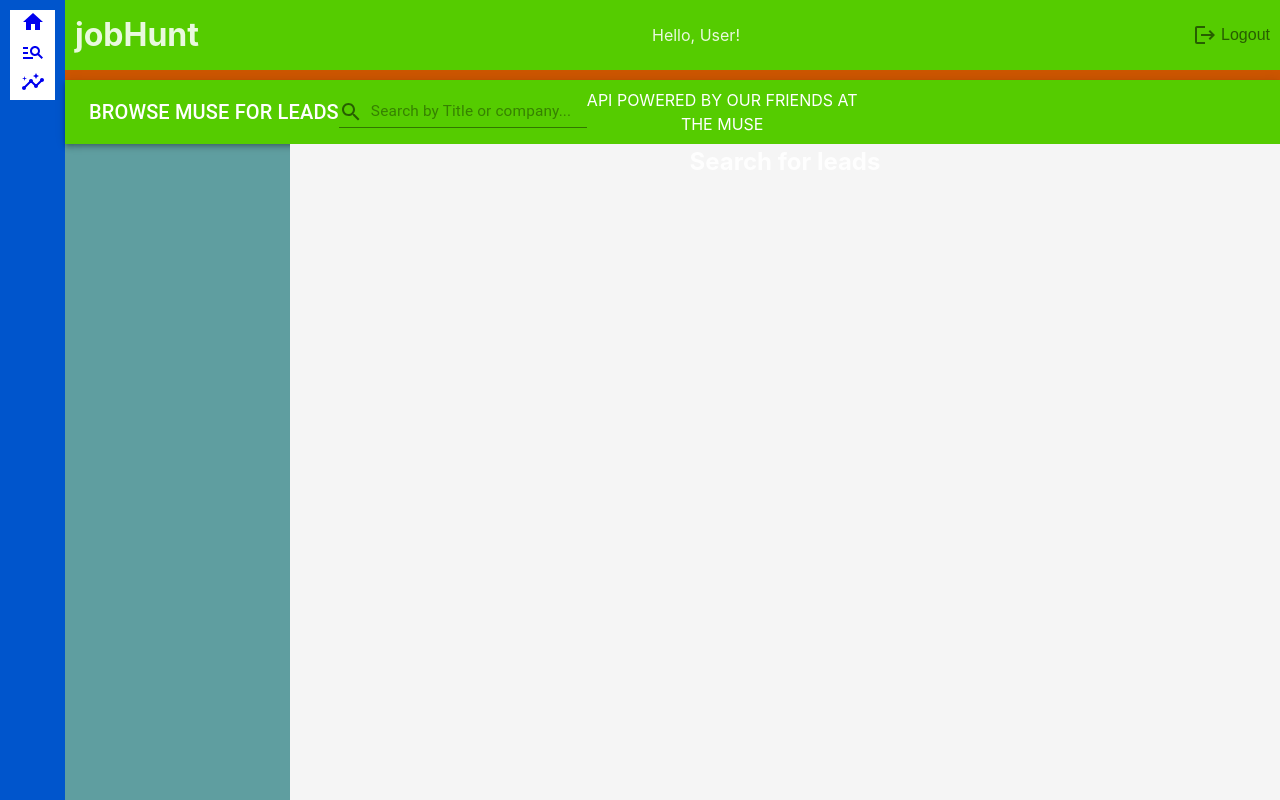
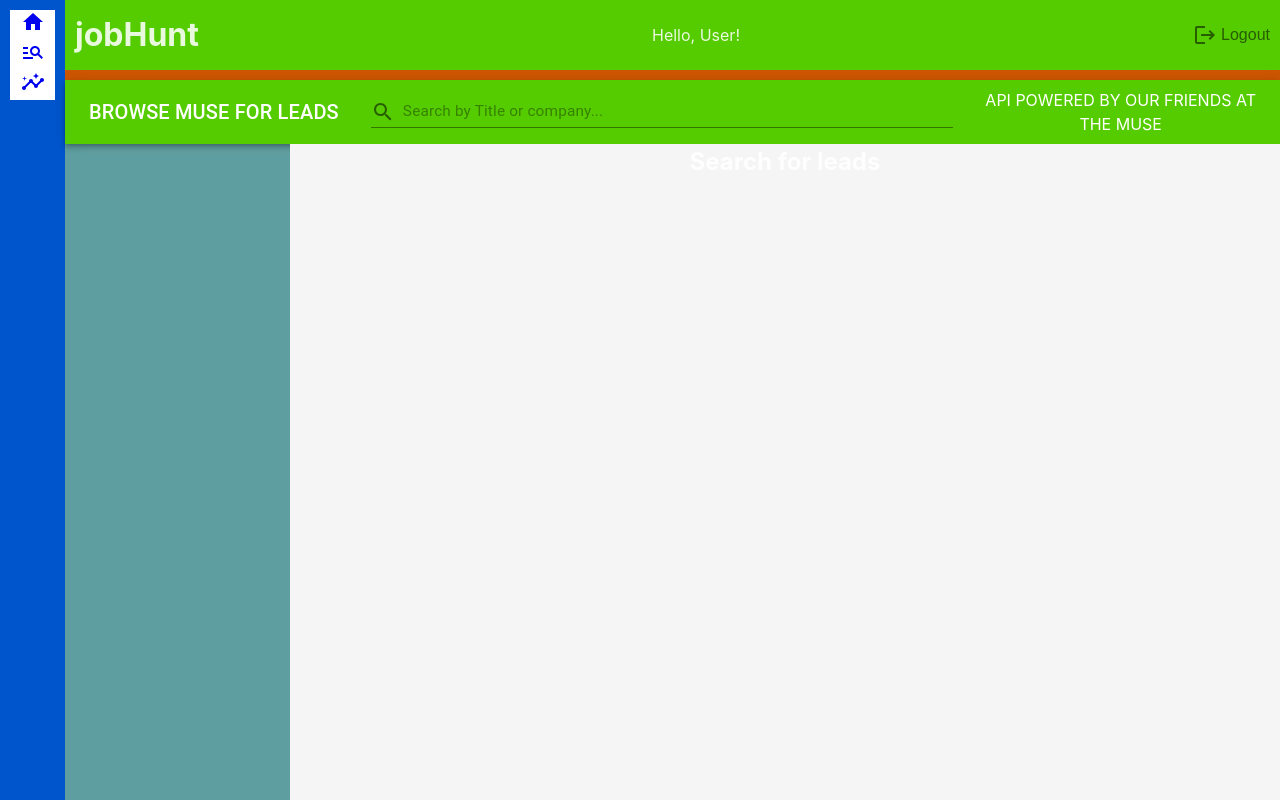
Before and after one commit to chardayneal/jobhunt, a React (Vite) app: page /search in a window 1280 px wide. Built offline with nearby package versions, Linux system fonts and the light colour scheme.

Commit message:
Update lead search bar

```diff
--- a/src/components/routes/leadSearch/LeadSearch.css
+++ b/src/components/routes/leadSearch/LeadSearch.css
@@ -29,10 +29,15 @@
 }
 
 .muse-header .MuiToolbar-root {
-    max-height: 50px;
+    display: flex;
+    justify-content: space-between;
+    align-items: center;
+    gap: 2rem;
 }
 
-/* .muse-header  */
+.muse-header .muse-search-bar {
+    flex: 2;
+}
 
 .lead-search .search-container {
     grid-column: 2 / 3;
```
